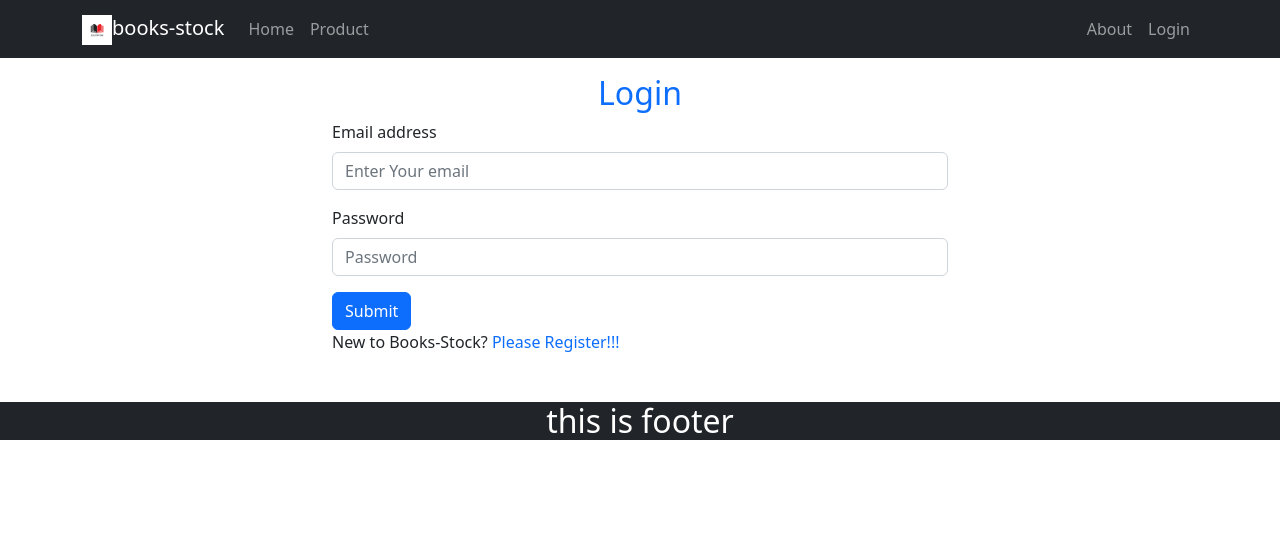
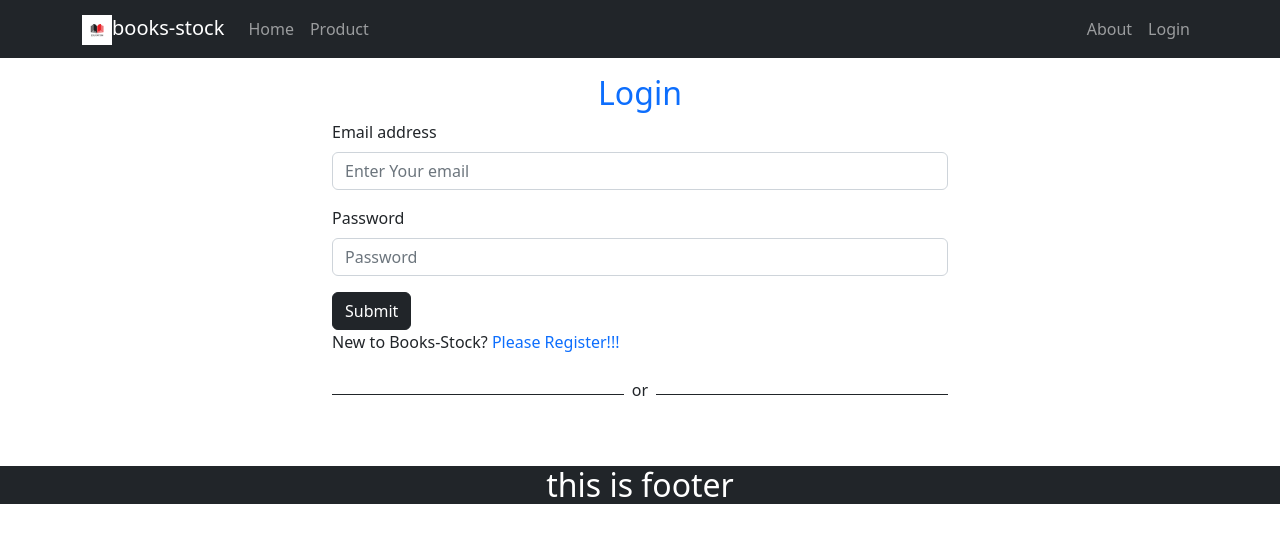
Before and after one commit to sakibhossan/books-stock-running, a React (Create React App) app: page /login in a window 1280 px wide. Shown: the top 542 px of the page. Built offline with nearby package versions, Linux system fonts and the light colour scheme; no server answers.

Commit message:
create social login

```diff
--- a/src/Pages/Login/Login/Login.js
+++ b/src/Pages/Login/Login/Login.js
@@ -1,15 +1,19 @@
 import React, { useRef } from 'react';
 import { Form, Button } from 'react-bootstrap';
 import { useSignInWithEmailAndPassword } from 'react-firebase-hooks/auth';
-import {Link, useNavigate} from 'react-router-dom';
+import {Link, useLocation, useNavigate} from 'react-router-dom';
 import auth from '../../../firebase.init';
+import LoginSocial from '../LoginSocial/LoginSocial';
 
 
 const Login = () => {
 
+
+  const location = useLocation();
 const navigate = useNavigate();
 const emailRef = useRef('');
 const passwordRef = useRef('');
+let from = location.state?.from?.pathname || "/";
 const [
   signInWithEmailAndPassword,
   user,
@@ -26,7 +30,7 @@ const navigateRegister = event =>{
     navigate('/register');
 }
 if(user){
-  navigate('/home');
+  navigate(from, {replace: true});
 }
 const FormHandleSubmit = event =>{
   event.preventDefault();
@@ -52,13 +56,13 @@ const FormHandleSubmit = event =>{
         <Form.Control ref={passwordRef} type="password" placeholder="Password" required />
       </Form.Group>
 
-      <Button variant="primary" type="submit">
+      <Button variant="dark" type="submit">
         Submit
       </Button>
     </Form>
     <p>New to Books-Stock?<Link to="/register" className='text-primary pe-auto text-decoration-none' onclick={navigateRegister}> Please Register!!!</Link></p>
 
-
+<LoginSocial></LoginSocial>
 
         </div>
     );
--- /dev/null
+++ b/src/Pages/Login/LoginSocial/LoginSocial.js
@@ -0,0 +1,15 @@
+import React from 'react';
+
+const LoginSocial = () => {
+    return (
+        <div>
+            <div className='d-flex align-items-center'>
+            <div style={{height:'1px'}} className='bg-dark w-50'></div>
+                <p className='mt-2 px-2'>or</p>
+                <div style={{height:'1px'}} className='bg-dark w-50'></div>
+            </div>
+        </div>
+    );
+};
+
+export default LoginSocial;
--- a/src/Pages/ProductDetail/ProductDetail.js
+++ b/src/Pages/ProductDetail/ProductDetail.js
@@ -1,11 +1,16 @@
 import React from 'react';
-import { useParams } from 'react-router-dom';
+import { Link, useParams } from 'react-router-dom';
 
 const ProductDetail = () => {
     const {productId} = useParams();
     return (
         <div>
             <h2>this is service Detail: {productId}</h2>
+           <div className='text-center'>
+           <Link to="/checkout">
+                <button className='btn btn-dark '>Order CheakOut</button>
+            </Link>
+           </div>
         </div>
     );
 };
--- a/src/Pages/Shared/Header/Header.js
+++ b/src/Pages/Shared/Header/Header.js
@@ -2,12 +2,20 @@ import React from 'react';
 import Container from 'react-bootstrap/Container';
 import Nav from 'react-bootstrap/Nav';
 import Navbar from 'react-bootstrap/Navbar';
+import { useAuthState } from 'react-firebase-hooks/auth';
 import { Link } from 'react-router-dom';
+import auth from '../../../firebase.init';
 import  logo from '../../../Images/logo.png';
+import {signOut} from 'firebase/auth';
 
 
 
 const Header = () => {
+  const [user] = useAuthState(auth);
+  const handleLogOut = () => {
+    signOut(auth);
+  }
+
     return (
 
                <>
@@ -24,7 +32,12 @@ const Header = () => {
           </Nav>
           <Nav>
             <Nav.Link as={Link} to="about">About</Nav.Link>
-            <Nav.Link as={Link} to="login">Login</Nav.Link>
+            {
+            user ?
+            <button className='btn btn-dark text-decoration-none' onClick={handleLogOut}>LogOut</button>
+            :
+              <Nav.Link as={Link} to="login">Login</Nav.Link>
+              }
 
           </Nav>
         </Navbar.Collapse>
```
Also changed, not shown: src/Images/google.png (added).
